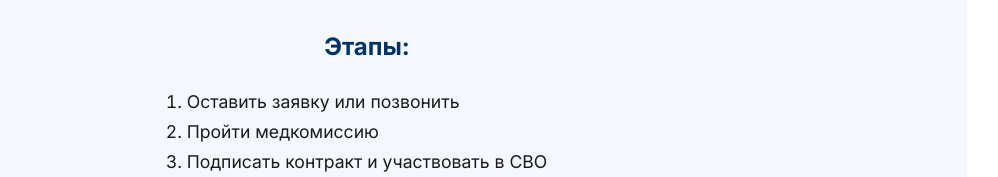
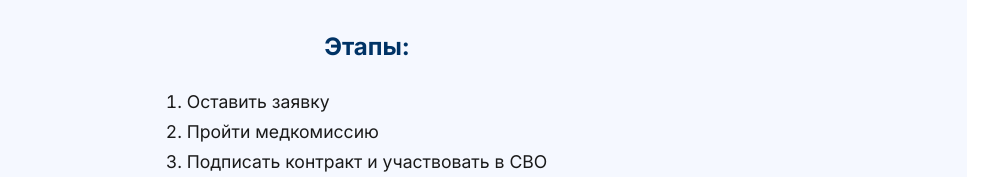
Before and after one commit to AlexGolidan/ksh34kontract, a plain HTML site: page index.html in a window 1280 px wide. Shown: the part 3214-3391 px from the top of the page, without its empty margins (273-1271 px from the left). Drawn offline with Linux system fonts and the light colour scheme.

Commit message:
Add files via upload

```diff
--- a/index.html
+++ b/index.html
@@ -477,7 +477,7 @@
             </p>
             <h3 style="font-size: 1.5rem; color: var(--primary);">Этапы:</h3>
             <ol style="text-align: left; display: inline-block; margin: 20px 0; font-size: 1.1rem;">
-                <li>Оставить заявку или позвонить</li>
+                <li>Оставить заявку</li>
                 <li>Пройти медкомиссию</li>
                 <li>Подписать контракт и участвовать в СВО</li>
             </ol>
```
